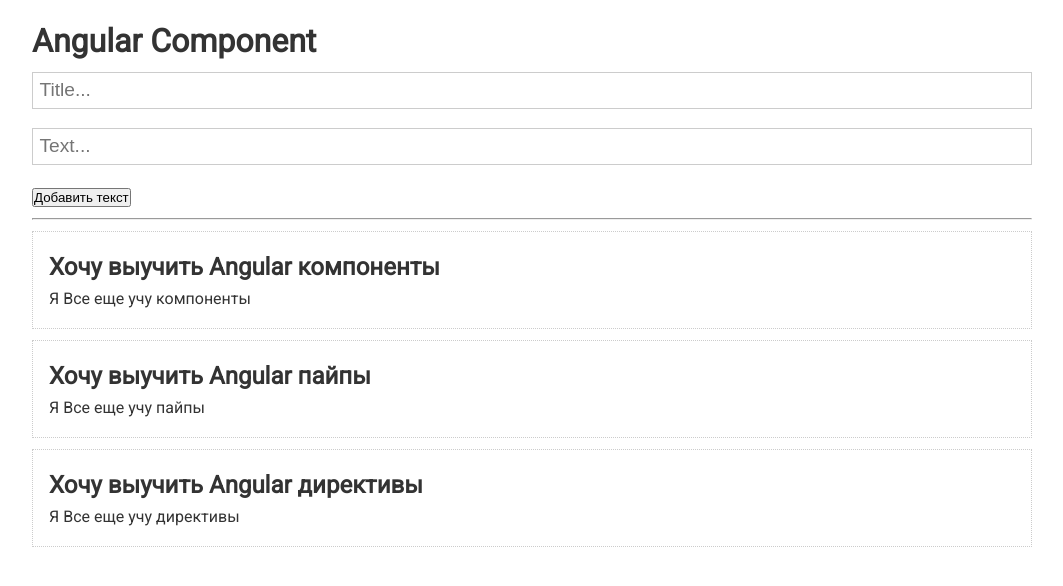
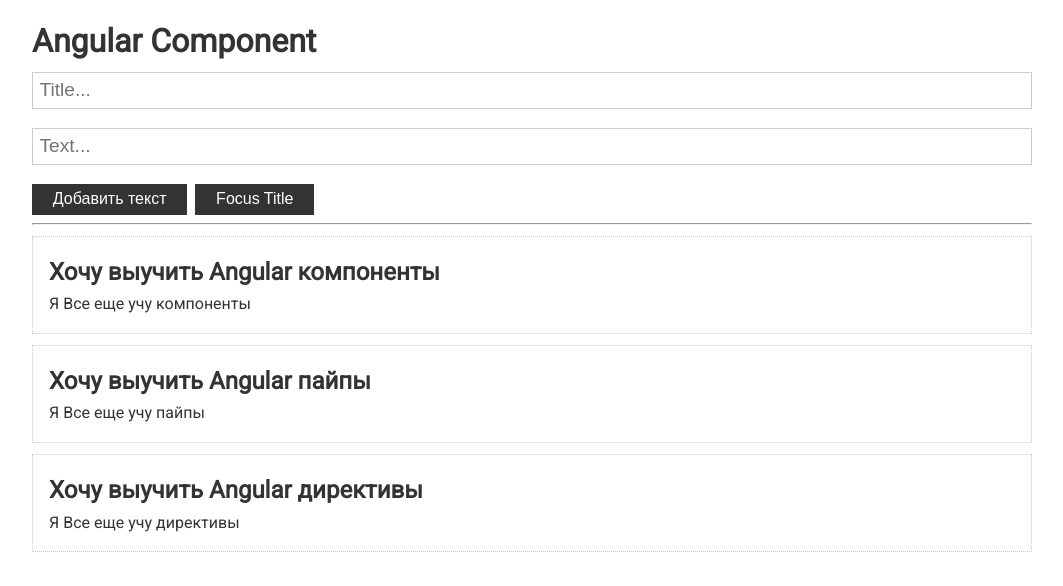
Before and after one commit to TeterevArtem/angular-learning, an Angular app: page / in a window 1280 px wide. Shown: the top 586 px of the page, without its empty margins (108-1171 px from the left). Built offline with nearby package versions, Linux system fonts and the light colour scheme.

Commit message:
view child example

```diff
--- a/src/app/components/post-form/post-form.component.html
+++ b/src/app/components/post-form/post-form.component.html
@@ -1,5 +1,6 @@
 <div>
-  <input type="text" class="form-control" placeholder="Title..." [(ngModel)]="title">
+  <input type="text" class="form-control" placeholder="Title..." [(ngModel)]="title" #inputTitle>
   <input type="text" class="form-control" placeholder="Text..." [(ngModel)]="text">
-  <button (click)="addPost()">Добавить текст</button>
+  <button (click)="addPost()" class="btn">Добавить текст</button>
+  <button (click)="focusTitle()" class="btn">Focus Title</button>
 </div>
--- a/src/app/components/post-form/post-form.component.ts
+++ b/src/app/components/post-form/post-form.component.ts
@@ -1,4 +1,4 @@
-import { Component, EventEmitter, OnInit, Output } from '@angular/core';
+import { Component, ElementRef, EventEmitter, OnInit, Output, ViewChild } from '@angular/core';
 import { Post } from 'src/app/app.component';
 
 @Component({
@@ -12,6 +12,7 @@ export class PostFormComponent implements OnInit {
   //данная строка позволяет через декоратор @Output вывести данные из компонента в родителя
   //EventEmitter - это тип класса который позволяет отправить данные наверх
 
+  @ViewChild('inputTitle', {static: false}) inputRef:ElementRef
   title = "";
   text = "";
 
@@ -29,4 +30,8 @@ export class PostFormComponent implements OnInit {
       this.title = this.text = "";
     }
   }
+
+  focusTitle (){
+    this.inputRef.nativeElement.focus();
+  }
 }
```
